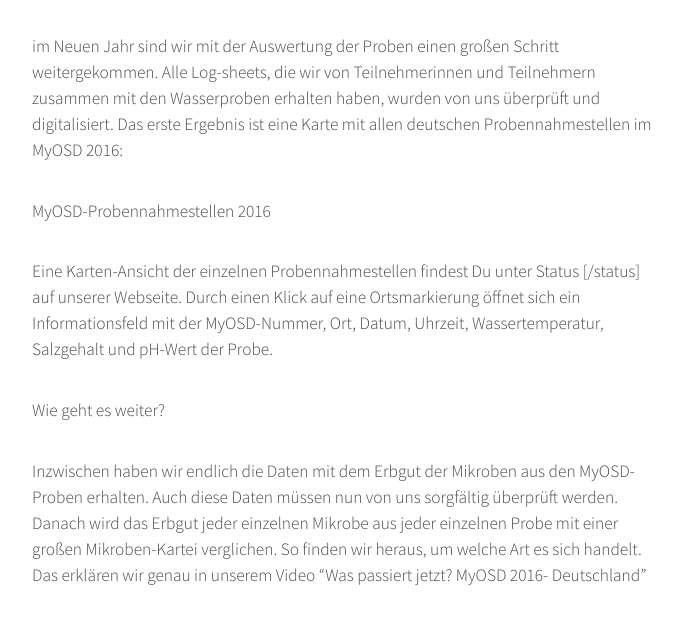
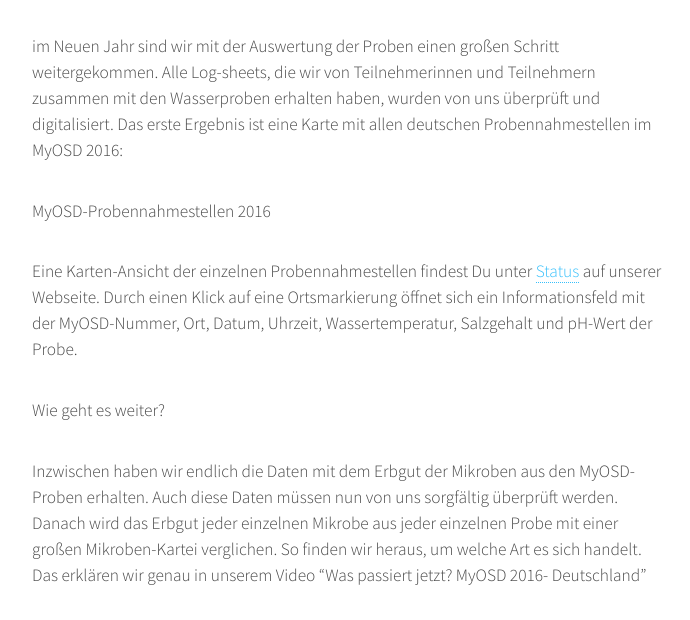
Before and after one commit to myosd/myosd.github.io, a Jekyll site: the page built from _posts/2017-02-01-MyOSD-Newsletter_Februar2017.md, in a window 1280 px wide and 1400 px high, scrolled down 794 px, cut to the strip 0-620 px from the top of the window. Shown: the whole strip, without its empty margins (293-983 px from the left). Built offline with Jekyll 4.4.1, drawn with Linux system fonts in a browser that asks for light colours; some of the changed text lies outside the part shown.

Commit message:
Update 2017-02-01-MyOSD-Newsletter_Februar2017.md

```diff
--- a/_posts/2017-02-01-MyOSD-Newsletter_Februar2017.md
+++ b/_posts/2017-02-01-MyOSD-Newsletter_Februar2017.md
@@ -13,7 +13,7 @@ Das erste Ergebnis ist eine Karte mit allen deutschen Probennahmestellen im MyOS
 
 MyOSD-Probennahmestellen 2016
 
-Eine Karten-Ansicht der einzelnen Probennahmestellen findest Du unter Status [/status] auf unserer Webseite. Durch einen Klick auf eine Ortsmarkierung öffnet sich ein Informationsfeld mit der MyOSD-Nummer, Ort, Datum, Uhrzeit, Wassertemperatur, Salzgehalt und pH-Wert der Probe.
+Eine Karten-Ansicht der einzelnen Probennahmestellen findest Du unter [Status](/status) auf unserer Webseite. Durch einen Klick auf eine Ortsmarkierung öffnet sich ein Informationsfeld mit der MyOSD-Nummer, Ort, Datum, Uhrzeit, Wassertemperatur, Salzgehalt und pH-Wert der Probe.
 
 Wie geht es weiter?
 
@@ -21,7 +21,8 @@ Inzwischen haben wir endlich die Daten mit dem Erbgut der Mikroben aus den MyOSD
 <iframe width="560" height="315" src="https://www.youtube.com/embed/EOdb_SZASl4" frameborder="0" allowfullscreen></iframe>
 Da wir sehr viele Proben, mit dem Erbgut von sehr sehr vielen Mikroben zu bewältigen haben, wird dies noch einige Wochen in Anspruch nehmen. Wir sind selbst schon gespannt auf die Ergebnisse.
 
-Du hast Google Earth installiert? Dann kannst Du Dir eine Kartenansicht der Probennahmestellen, sowie eine Vorschau der verschiedenen Umweltparameter von unserer Webseite herunterladen. Diese Ansicht steht derzeit für den [Salzgehalt]({{site.baseurl}}/assets/images/MyOSD2016_sal.kmz), den [pH-Wert]({{site.baseurl}}/assets/images/MyOSD2016_pH.kmz), sowie für die [Wassertemperatur]({{site.baseurl}}/assets/images/MyOSD2016_wtemp.kmz) zur Verfügung. Dazu die Datei einfach abspeichern und mit Google Earth öffnen. Die Links findest Du unter der Karte auf www.my-osd.org/status.
+Du hast Google Earth installiert? Dann kannst Du Dir eine Kartenansicht der Probennahmestellen, sowie eine Vorschau der verschiedenen Umweltparameter von unserer Webseite herunterladen. Diese Ansicht steht derzeit für den [Salzgehalt]({{site.baseurl}}/assets/images/MyOSD2016_sal.kmz), den [pH-Wert]({{site.baseurl}}/assets/images/MyOSD2016_pH.kmz), sowie für die [Wassertemperatur]({{site.baseurl}}/assets/images/MyOSD2016_wtemp.kmz) zur Verfügung. Dazu die Datei einfach abspeichern und mit Google Earth öffnen.
+<img src="/assets/images/MyOSD2016_sal-3.jpg" width="190" height="100" />
 
 Wir halten Dich natürlich weiterhin mit dem Newsletter auf dem Laufenden und freuen uns schon darauf, die Ergebnisse der Mikroben-Analyse mit Dir zu teilen,
 
```
